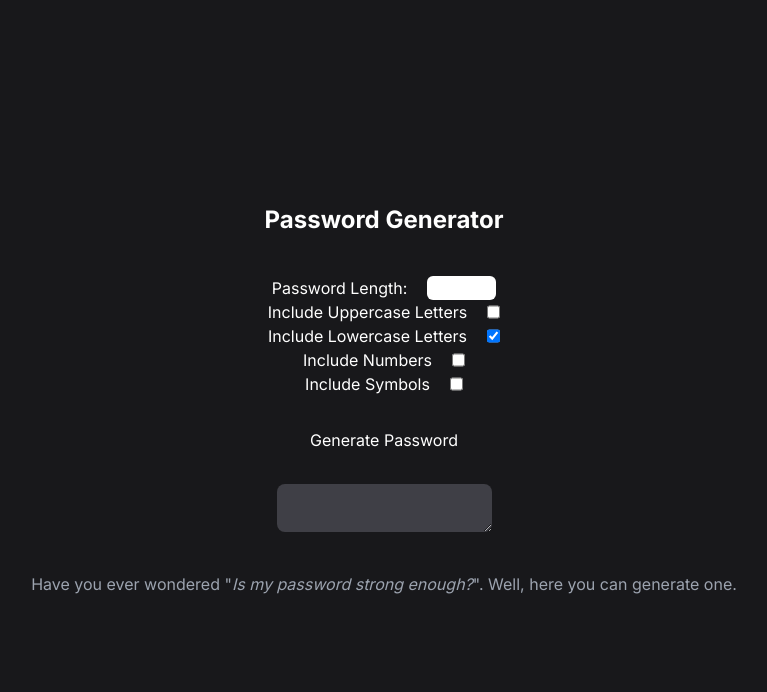
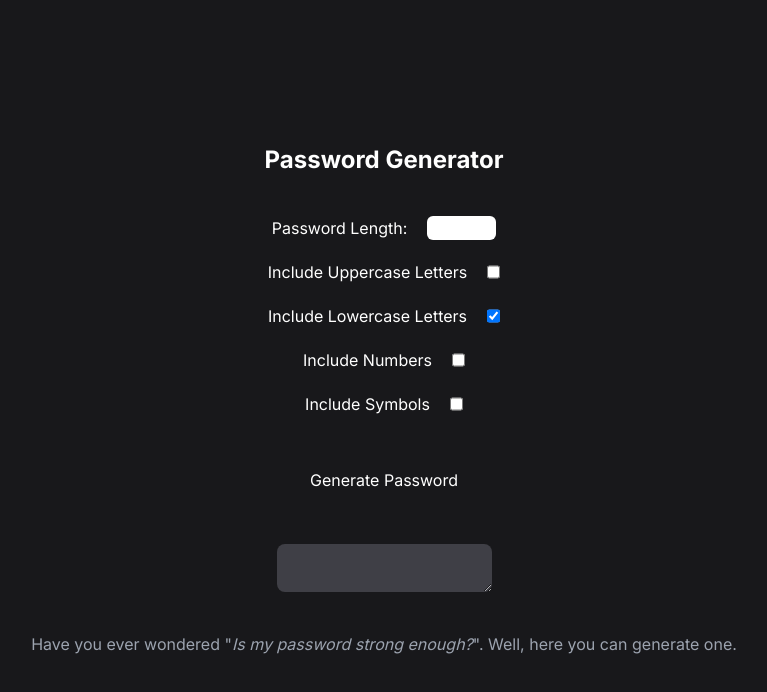
Before and after one commit to deardosatria7/password-generator, a Next.js app: page / in a window 1280 px wide. Shown: the top 692 px of the page, without its empty margins (256-1023 px from the left). Built offline with nearby package versions, Linux system fonts and the light colour scheme.

Commit message:
update config

```diff
--- a/package.json
+++ b/package.json
@@ -15,7 +15,7 @@
     "@types/react-dom": "18.0.10",
     "eslint": "8.33.0",
     "eslint-config-next": "13.1.6",
-    "next": "13.1.6",
+    "next": "^13.1.6",
     "react": "18.2.0",
     "react-dom": "18.2.0",
     "typescript": "4.9.5"
--- a/pages/index.tsx
+++ b/pages/index.tsx
@@ -24,7 +24,7 @@
           <div className="text-2xl font p-10 font-bold">Password Generator</div>
           <div>
             <form>
-              <div className="flex flex-col justify-center">
+              <div className="grid grid-cols-1 gap-5">
                 <div className="flex justify-center gap-5">
                   <label htmlFor="length">Password Length:</label>
                   <input className="rounded-md" type="number" id="length" min="8" max="64" value="16" />
```
Also changed, not shown: 1 other file (tests, documents, lock files or other folders).
